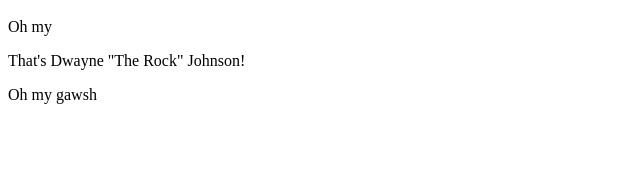
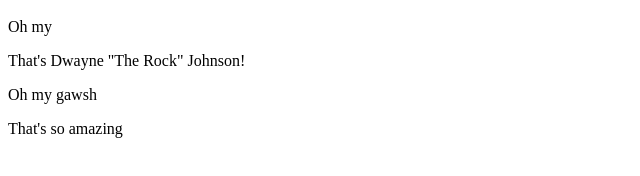
Before and after one commit to Deeta-IBM/So-Much-Fun, a plain HTML site: page index.html in a window 1280 px wide. Shown: the part 476-652 px from the top of the page, without its empty margins (0-640 px from the left). Drawn offline with Linux system fonts and the light colour scheme.

Commit message:
added paragraph

```diff
--- a/index.html
+++ b/index.html
@@ -15,5 +15,6 @@
     <p>Oh my</p>
     <p>That's Dwayne "The Rock" Johnson!</p>
     <p>Oh my gawsh</p>
+    <p>That's so amazing</p>
 </body>
 </html>
```
